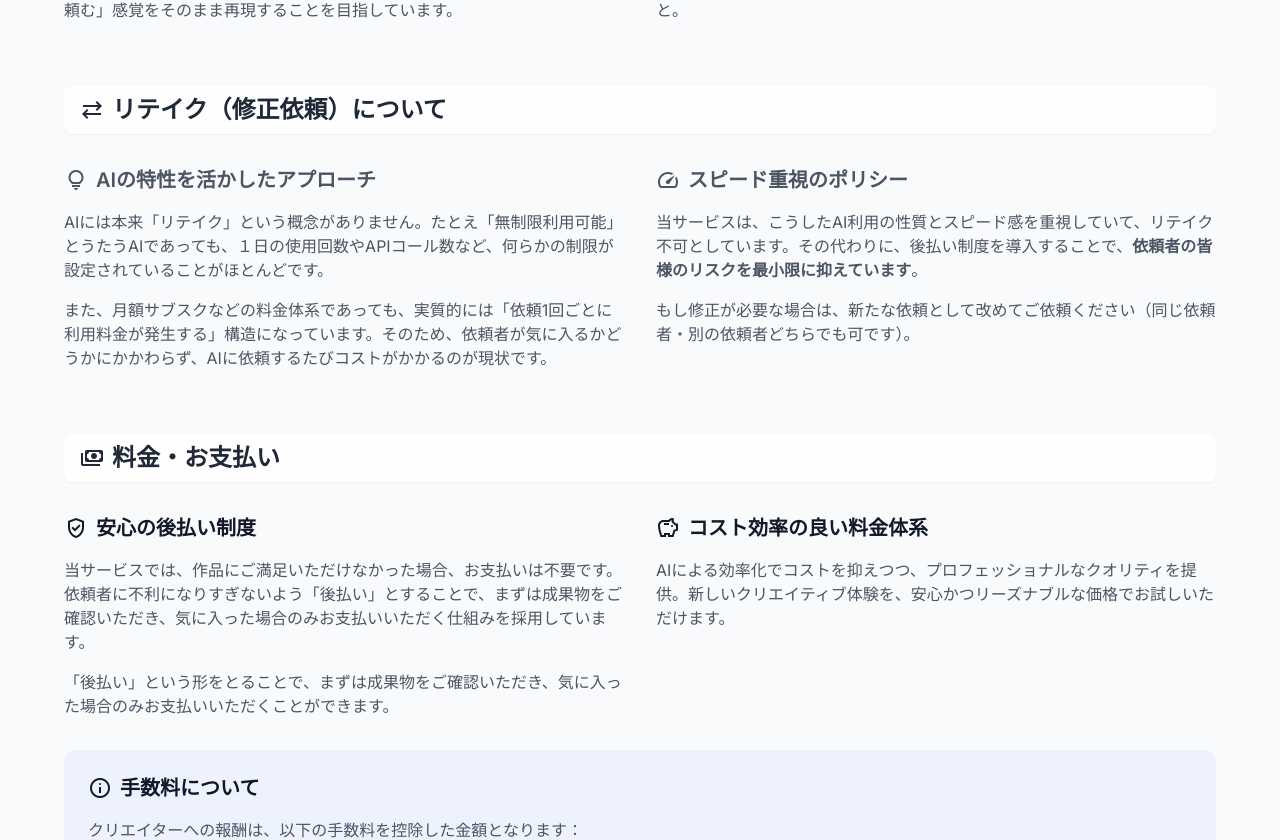
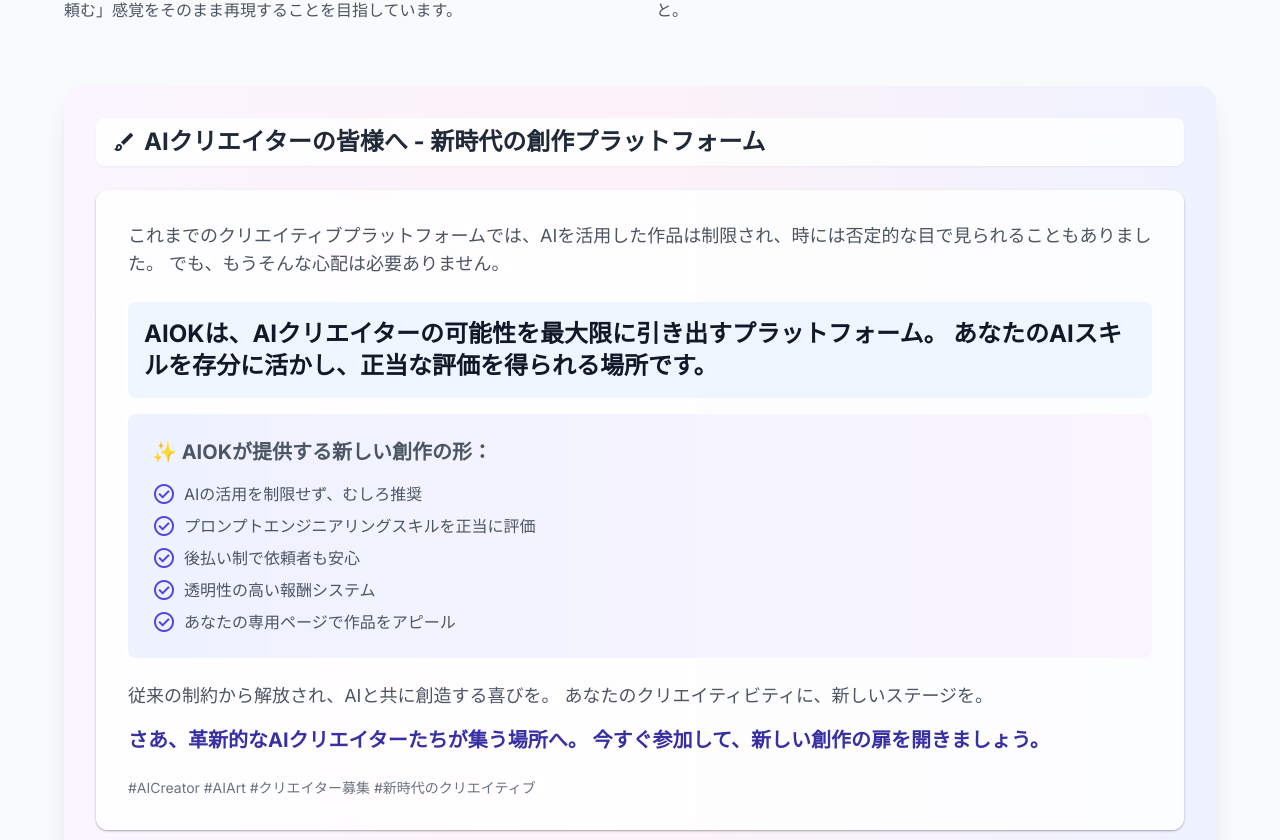
Before and after one commit to hayakawa1/aiok, a Next.js app: page / in a window 1280 px wide. Shown: the part 2736-3576 px from the top of the page. Built offline with nearby package versions, Linux system fonts and the light colour scheme; no server answers.

Commit message:
feat: AIクリエイター向けのセクションを追加

```diff
--- a/src/app/page.tsx
+++ b/src/app/page.tsx
@@ -199,6 +199,65 @@
         </div>
       </div>
 
+      {/* AIクリエイター向けセクション */}
+      <div className="max-w-6xl mx-auto bg-gradient-to-r from-purple-50 via-pink-50 to-indigo-50 rounded-2xl p-8 mb-12 transform hover:scale-[1.01] transition-all duration-300 shadow-xl">
+        <h2 className="text-2xl font-bold text-gray-800 mb-6 flex items-center gap-2 bg-white/80 backdrop-blur rounded-lg px-4 py-2 shadow-sm">
+          <span className="material-symbols-outlined text-gray-800">brush</span>
+          AIクリエイターの皆様へ - 新時代の創作プラットフォーム
+        </h2>
+        <div className="prose prose-lg max-w-none text-gray-600">
+          <div className="bg-white/80 backdrop-blur rounded-xl p-8 mb-6 shadow-material hover:shadow-xl transition-shadow duration-300">
+            <p className="text-lg mb-6">
+              これまでのクリエイティブプラットフォームでは、AIを活用した作品は制限され、時には否定的な目で見られることもありました。
+              でも、もうそんな心配は必要ありません。
+            </p>
+            <p className="text-2xl font-bold text-gray-900 bg-blue-50 rounded-lg p-4 mb-4">
+              AIOKは、AIクリエイターの可能性を最大限に引き出すプラットフォーム。
+              あなたのAIスキルを存分に活かし、正当な評価を得られる場所です。
+            </p>
+
+            <div className="bg-gradient-to-r from-indigo-50 to-purple-50 rounded-lg p-6 mb-6">
+              <h3 className="text-xl font-bold mb-4">✨ AIOKが提供する新しい創作の形：</h3>
+              <ul className="list-none space-y-2">
+                <li className="flex items-center gap-2">
+                  <span className="material-symbols-outlined text-indigo-600">check_circle</span>
+                  AIの活用を制限せず、むしろ推奨
+                </li>
+                <li className="flex items-center gap-2">
+                  <span className="material-symbols-outlined text-indigo-600">check_circle</span>
+                  プロンプトエンジニアリングスキルを正当に評価
+                </li>
+                <li className="flex items-center gap-2">
+                  <span className="material-symbols-outlined text-indigo-600">check_circle</span>
+                  後払い制で依頼者も安心
+                </li>
+                <li className="flex items-center gap-2">
+                  <span className="material-symbols-outlined text-indigo-600">check_circle</span>
+                  透明性の高い報酬システム
+                </li>
+                <li className="flex items-center gap-2">
+                  <span className="material-symbols-outlined text-indigo-600">check_circle</span>
+                  あなたの専用ページで作品をアピール
+                </li>
+              </ul>
+            </div>
+
+            <p className="text-lg mb-4">
+              従来の制約から解放され、AIと共に創造する喜びを。
+              あなたのクリエイティビティに、新しいステージを。
+            </p>
+            <p className="text-xl font-bold text-indigo-800">
+              さあ、革新的なAIクリエイターたちが集う場所へ。
+              今すぐ参加して、新しい創作の扉を開きましょう。
+            </p>
+
+            <div className="mt-6 text-sm text-gray-500">
+              #AICreator #AIArt #クリエイター募集 #新時代のクリエイティブ
+            </div>
+          </div>
+        </div>
+      </div>
+
       {/* リテイクについてのセクション */}
       <div id="policy" className="max-w-6xl mx-auto">
         <h2 className="text-2xl font-bold text-gray-800 mb-8 flex items-center gap-2 bg-white/80 backdrop-blur rounded-lg px-4 py-2 shadow-sm">
```
